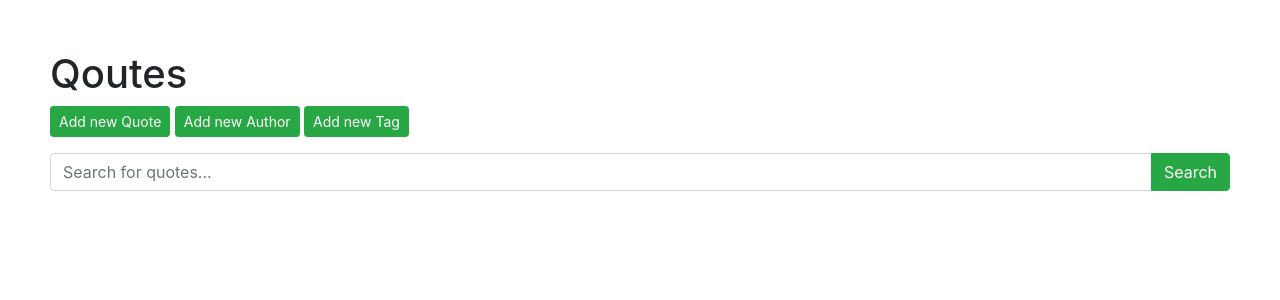
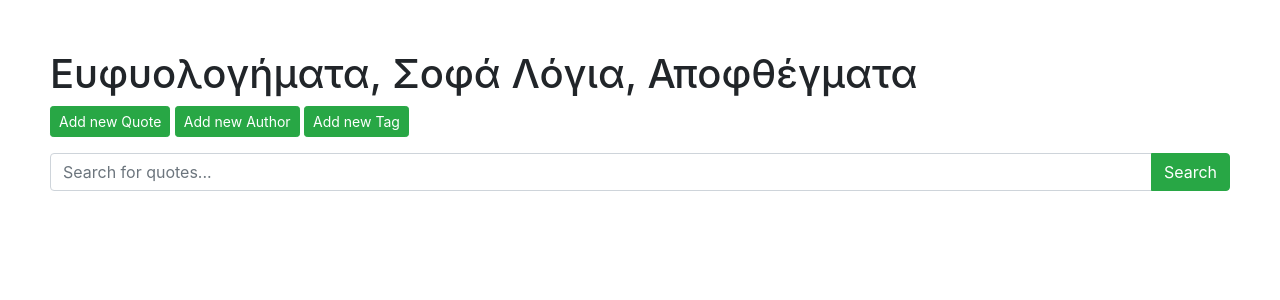
Before and after one commit to giou55/quotes-php-mvc, a PHP site: template views/quotes/index.php in a window 1280 px wide. Shown: the top 300 px of the page. Run offline with PHP 8.4, Linux system fonts and the light colour scheme; the template is opened without the code that fills it, so the values that code supplies are empty.

Commit message:
small changes

```diff
--- a/views/quotes/index.php
+++ b/views/quotes/index.php
@@ -1,4 +1,4 @@
-<h1>Qoutes</h1>
+<h1>Ευφυολογήματα, Σοφά Λόγια, Αποφθέγματα</h1>
 
 <p>
     <a href="/products/create" type="button" class="btn btn-sm btn-success">Add new Quote</a>
@@ -33,9 +33,8 @@
     <?php } ?>
 </table>
 
-<!-- The Modal -->
+
 <div id="myModal" class="modal">
-    <!-- Modal content -->
     <div class="modal-content">
         <span class="close">&times;</span>
         <h1>Επεξεργασία</h1>
```
